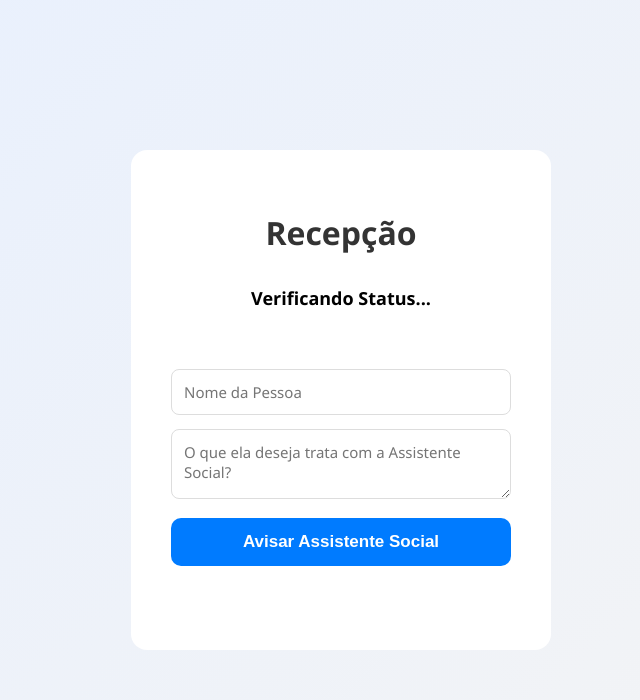
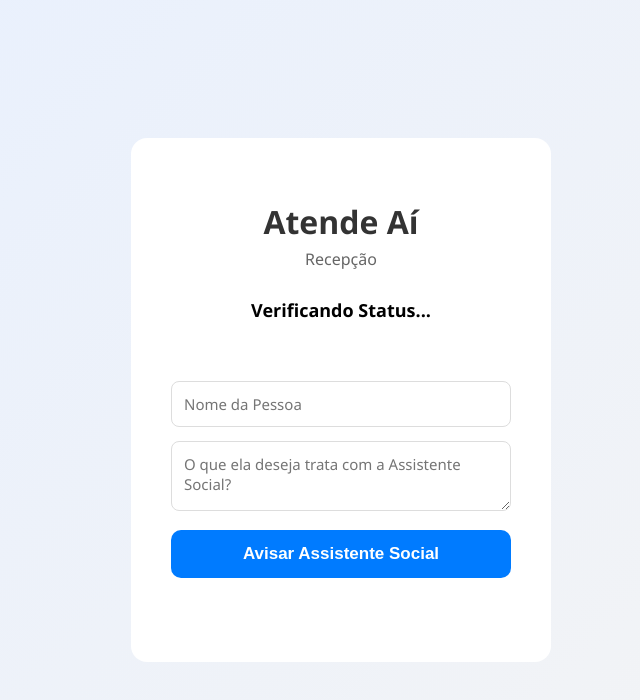
Before and after one commit to rodri9omoraes/atende-ai, a website: page public/recepcao.html in a window 1280 px wide. Shown: the whole page, without its empty margins (299-939 px from the left). Drawn offline with nearby package versions, Linux system fonts and the light colour scheme; no server answers.

Commit message:
Renomeia projeto para Atende Aí

```diff
--- a/public/recepcao.html
+++ b/public/recepcao.html
@@ -2,7 +2,7 @@
 <html lang="pr-BR">
     <head>
         <meta chatset="UTF-8">
-        <title> Recepção </title>
+        <title> Atende Aí </title>
         <style>
             * { box-sizing: border-box; }
 
@@ -78,7 +78,9 @@
     <body>
 
         <div class="card">
-            <h1>Recepção</h1>
+            <h1>Atende Aí</h1>
+            <p style="color: #666; margin-top: -15px;">Recepção</p>
+
             <div id="status">Verificando Status...</div>
 
             <br>
```
Also changed, not shown: public/assistente.html (+3 -2 lines), 1 other file.
